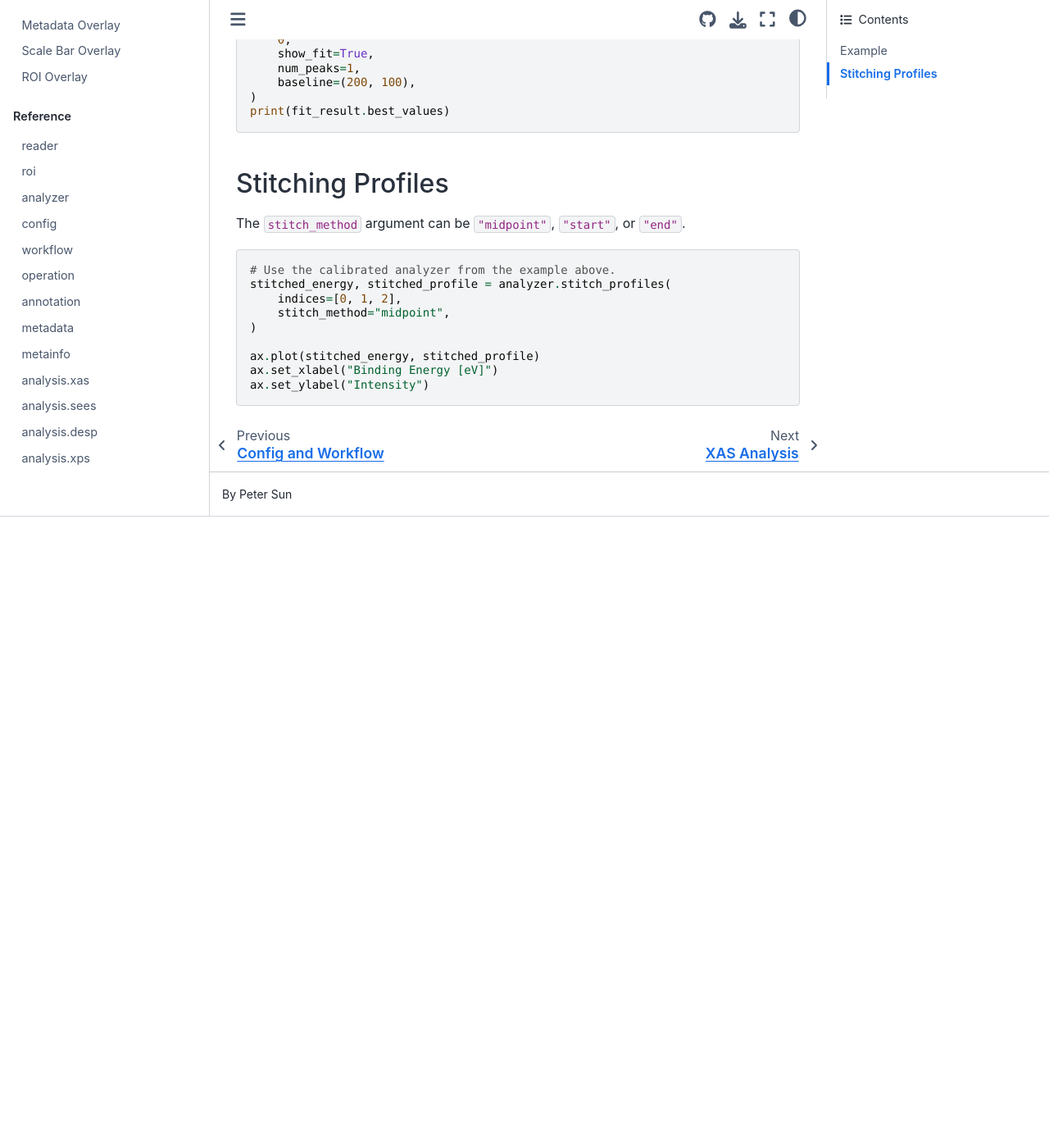
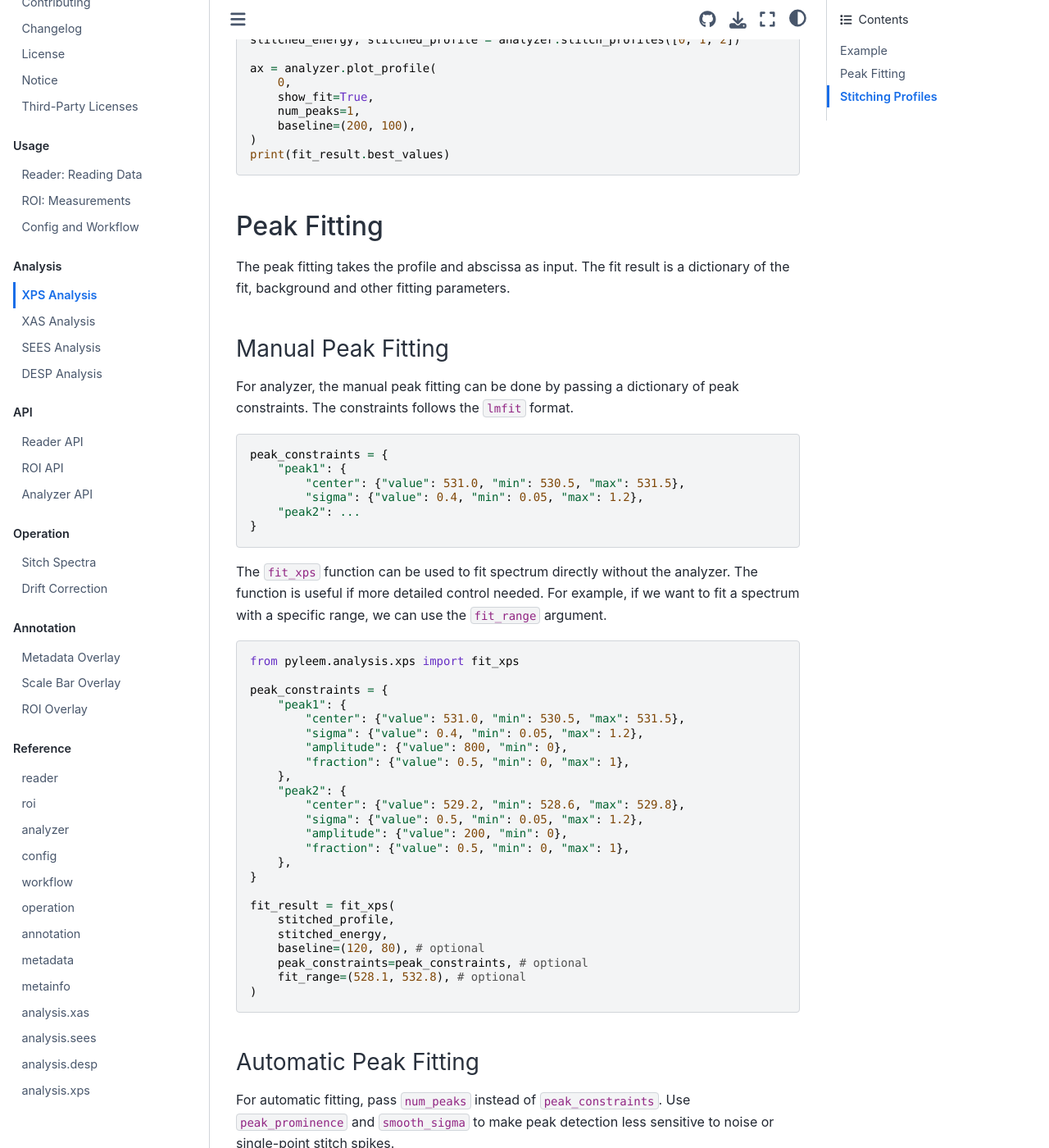
Before and after one commit to peterhys/pyLEEM, a Sphinx documentation site: the page built from docs/analysis/xps.md, in a window 1280 px wide and 1400 px high, scrolled down 1282 px. Shown: the whole window at 82% size. Built offline with Sphinx 7.4.7 and the Sphinx Book theme 1.1.4, drawn with Linux system fonts in a browser that asks for light colours; before the commit the page ends 1912 px from its top, so only the background shows below that; some of the changed text lies outside the part shown.

Commit message:
Update xps.md

````diff
--- a/docs/analysis/xps.md
+++ b/docs/analysis/xps.md
@@ -14,7 +14,9 @@ reference peak index and energy value.
 {py:class}`~pyleem.analysis.xps.XPSAnalyzer` converts the pixel axis to
 binding energy, fits profiles with Shirley background subtraction and
 pseudo-Voigt peaks, plots fit results, and can stitch profiles through the
-shared spectra base class.
+shared spectra base class. Automatic peak fitting detects peaks on the
+background-subtracted signal. Manual fitting can be done by provding
+a dictionary of peak constraints. The constraints follows the `lmfit` format.
 
 The LEEM spectra analyzer has limited energy range, large energy range spectra
 requires to be stitched together. The stitching method takes a list of indices
@@ -68,6 +70,72 @@ ax = analyzer.plot_profile(
 print(fit_result.best_values)
 ```
 
+## Peak Fitting
+
+The peak fitting takes the profile and abscissa as input. The fit result
+is a dictionary of the fit, background and other fitting parameters.
+
+### Manual Peak Fitting
+
+For analyzer, the manual peak fitting can be done by passing a dictionary
+of peak constraints. The constraints follows the `lmfit` format.
+
+```python
+peak_constraints = {
+    "peak1": {
+        "center": {"value": 531.0, "min": 530.5, "max": 531.5},
+        "sigma": {"value": 0.4, "min": 0.05, "max": 1.2},
+    "peak2": ...
+}
+```
+
+The `fit_xps` function can be used to fit spectrum directly without the analyzer.
+The function is useful if more detailed control needed. For example, if we
+want to fit a spectrum with a specific range, we can use the `fit_range` argument.
+
+```python
+from pyleem.analysis.xps import fit_xps
+
+peak_constraints = {
+    "peak1": {
+        "center": {"value": 531.0, "min": 530.5, "max": 531.5},
+        "sigma": {"value": 0.4, "min": 0.05, "max": 1.2},
+        "amplitude": {"value": 800, "min": 0},
+        "fraction": {"value": 0.5, "min": 0, "max": 1},
+    },
+    "peak2": {
+        "center": {"value": 529.2, "min": 528.6, "max": 529.8},
+        "sigma": {"value": 0.5, "min": 0.05, "max": 1.2},
+        "amplitude": {"value": 200, "min": 0},
+        "fraction": {"value": 0.5, "min": 0, "max": 1},
+    },
+}
+
+fit_result = fit_xps(
+    stitched_profile,
+    stitched_energy,
+    baseline=(120, 80), # optional
+    peak_constraints=peak_constraints, # optional
+    fit_range=(528.1, 532.8), # optional
+)
+```
+
+### Automatic Peak Fitting
+
+For automatic fitting, pass `num_peaks` instead of `peak_constraints`. Use
+`peak_prominence` and `smooth_sigma` to make peak detection less
+sensitive to noise or single-point stitch spikes.
+
+```python
+fit_result = fit_xps(
+    stitched_profile,
+    stitched_energy,
+    num_peaks=2,
+    peak_prominence=0.1,
+    smooth_sigma=2,
+)
+```
+
 ## Stitching Profiles
 
 The `stitch_method` argument can be `"midpoint"`, `"start"`, or `"end"`.
````
